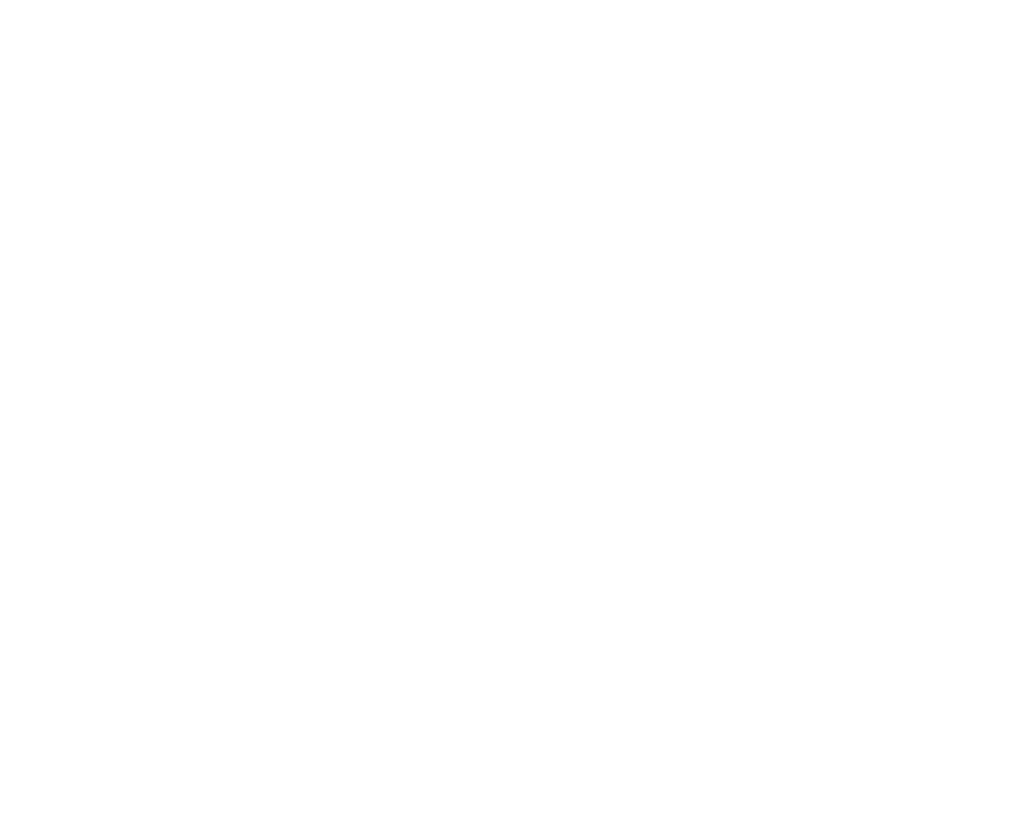
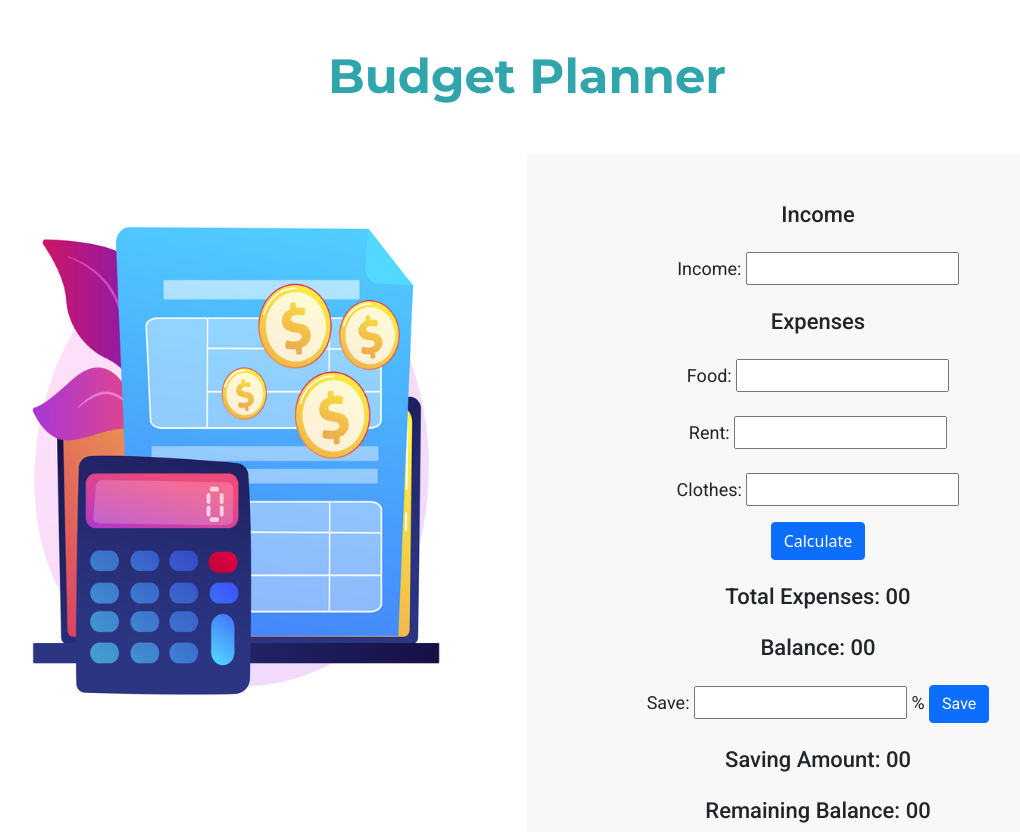
Before and after one commit to toufiqul-hasan/budget-planner, a plain HTML site: page index.html in a window 1280 px wide. Shown: the whole page, without its empty margins (113-1133 px from the left). Before the commit the page ends 800 px from the top, so only its background shows below. Drawn offline with nearby package versions, Linux system fonts and the light colour scheme.

Commit message:
ui added

```diff
--- a/css/style.css
+++ b/css/style.css
@@ -0,0 +1,44 @@
+/*-------------------------------------------------------------*/
+                        /* FONTS */
+/*-------------------------------------------------------------*/
+
+@import url('https://fonts.googleapis.com/css2?family=Montserrat:wght@700&family=Roboto:wght@400;500;700&display=swap');
+
+/*-------------------------------------------------------------*/
+                        /* HEADER */
+/*-------------------------------------------------------------*/
+
+header h1 {
+  font-family: 'Montserrat', sans-serif;
+  font-weight: bold;
+  font-size: 48px;
+  color: #31A5AC;
+  text-align: center;
+}
+
+/*-------------------------------------------------------------*/
+                        /* MAIN */
+/*-------------------------------------------------------------*/
+
+.calculation-field {
+  background-color: #F8F8F8;
+}
+
+.calculation-field h1 {
+  font-family: 'Roboto', sans-serif;
+  font-weight: 500;
+  font-size: 22px;
+}
+
+.calculation-field p {
+  font-family: 'Roboto', sans-serif;
+  font-weight: 400;
+  font-size: 18px;
+}
+
+input {
+  font-family: 'Roboto', sans-serif;
+  font-weight: 400;
+  font-size: 18px;
+  outline: 0;
+}
--- a/index.html
+++ b/index.html
@@ -11,7 +11,36 @@
   <link rel="stylesheet" href="./css/style.css">
 </head>
 <body>
-
+  <!---------- Heeader Start ---------->
+  <header class="container mt-5">
+    <h1>Budget Planner</h1>
+  </header>
+  <!---------- Heeader End ---------->
+  <!---------- Main Start ---------->
+  <main>
+    <section class="container mt-5">
+      <div class="row row-cols-1 row-cols-lg-2 g-5">
+        <div class="col">
+          <img width="100%" src="./images/image.jpg" alt="">
+        </div>
+        <div class="col calculation-field text-center">
+          <h1 class="mt-5">Income</h1>
+          <p class="mt-4">Income: <input type="text" name="" id=""></p>
+          <h1 class="mt-4">Expenses</h1>
+          <p class="mt-4">Food: <input type="text" name="" id=""></p>
+          <p class="mt-4">Rent: <input type="text" name="" id=""></p>
+          <p class="mt-4">Clothes: <input type="text" name="" id=""></p>
+          <button type="button" class="btn btn-primary">Calculate</button>
+          <h1 class="mt-4">Total Expenses: <span>00</span></h1>
+          <h1 class="mt-4">Balance: <span>00</span></h1>
+          <p class="mt-4">Save: <input type="text" name="" id=""> % <button type="button" class="btn btn-primary">Save</button></p>
+          <h1 class="mt-4">Saving Amount: <span>00</span></h1>
+          <h1 class="mt-4">Remaining Balance: <span>00</span></h1>
+        </div>
+      </div>
+    </section>
+  </main>
+  <!---------- Main End ---------->
   <!---------- JS Script ---------->
   <script src="./js/app.js"></script>
 </body>
```
